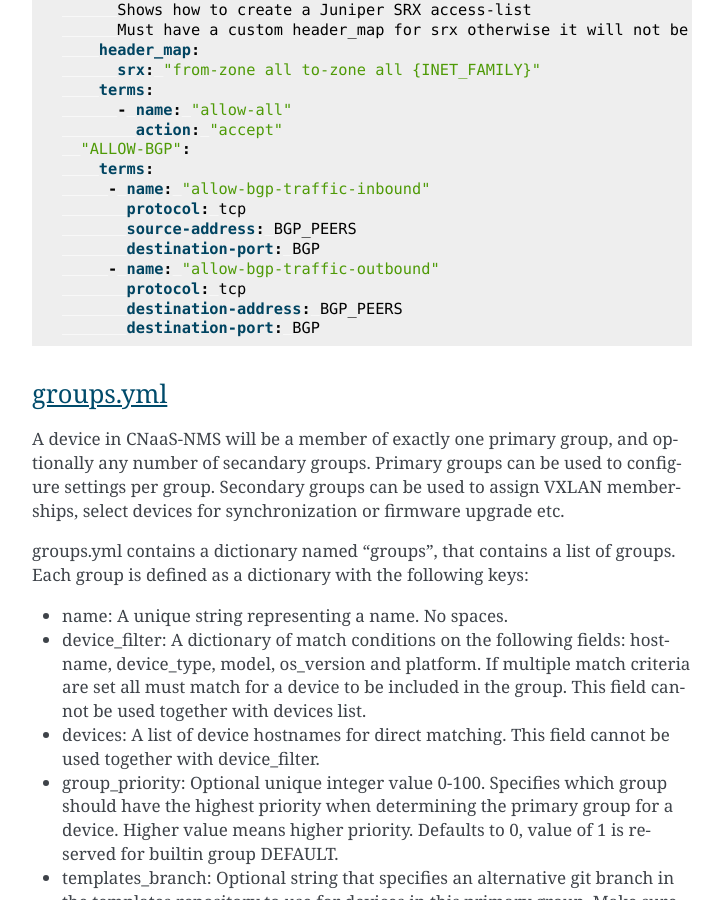
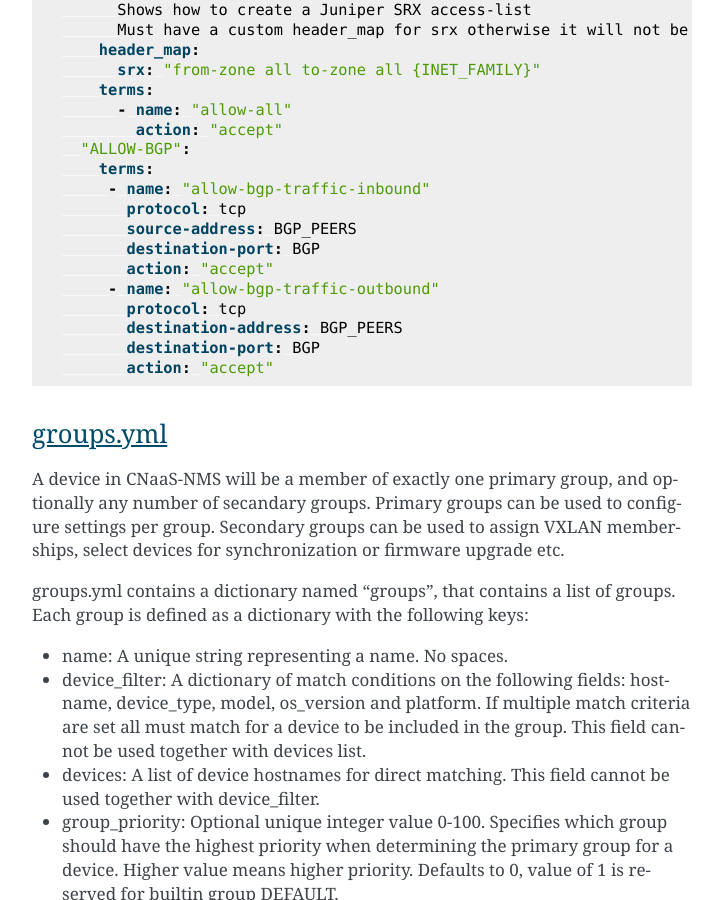
Before and after one commit to SUNET/cnaas-nms, a Sphinx documentation site: the page built from docs/reporef/index.rst, in a window 1280 px wide and 900 px high, scrolled down 7994 px. Shown: the whole window, without its empty margins (388-1111 px from the left). Built offline with Sphinx 7.4.7, drawn with Linux system fonts in a browser that asks for light colours.

Commit message:
Add action to docs

```diff
--- a/docs/reporef/index.rst
+++ b/docs/reporef/index.rst
@@ -367,10 +367,12 @@
          protocol: tcp
          source-address: BGP_PEERS
          destination-port: BGP
+         action: "accept"
        - name: "allow-bgp-traffic-outbound"
          protocol: tcp
          destination-address: BGP_PEERS
          destination-port: BGP
+         action: "accept"
 
 groups.yml
 ----------
```
